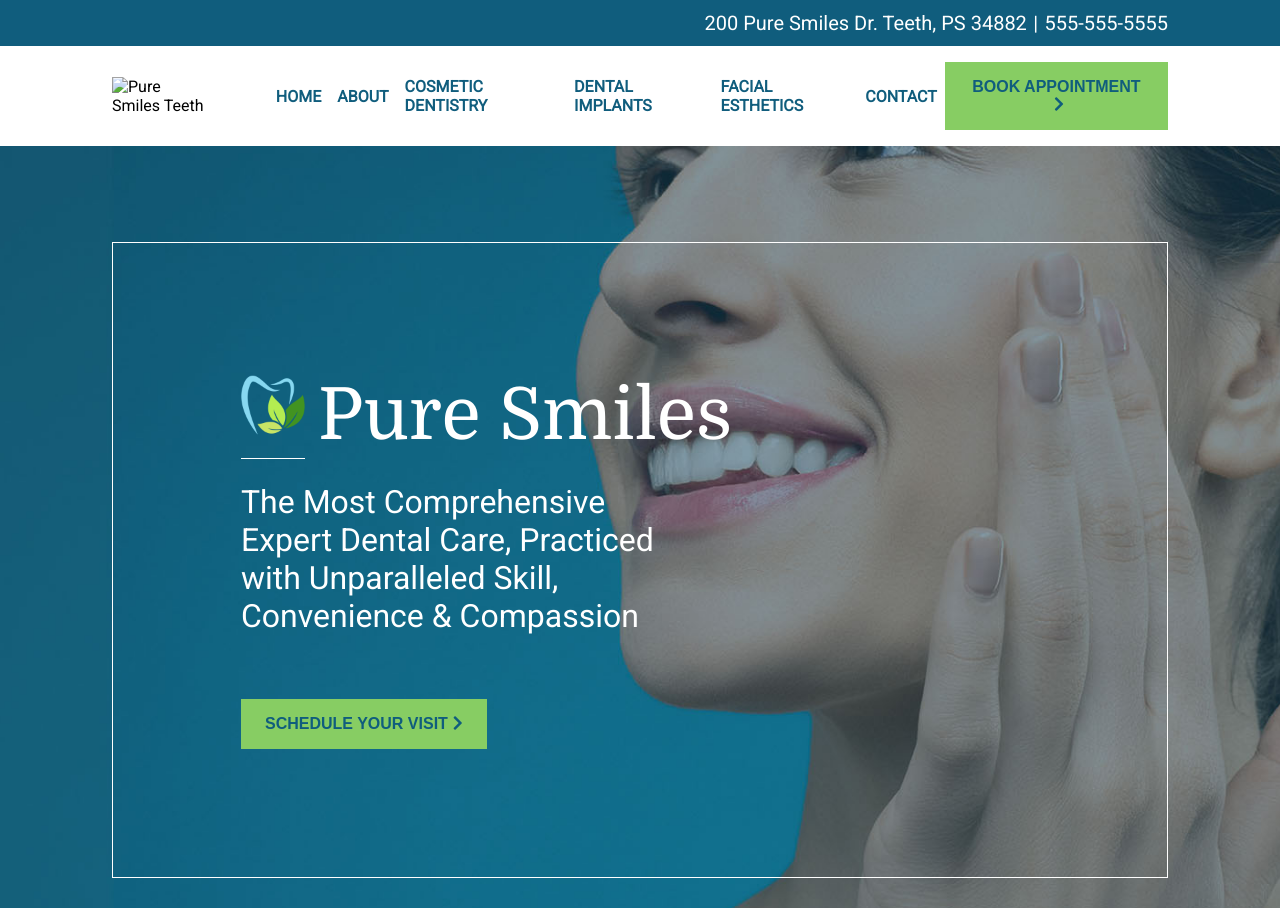
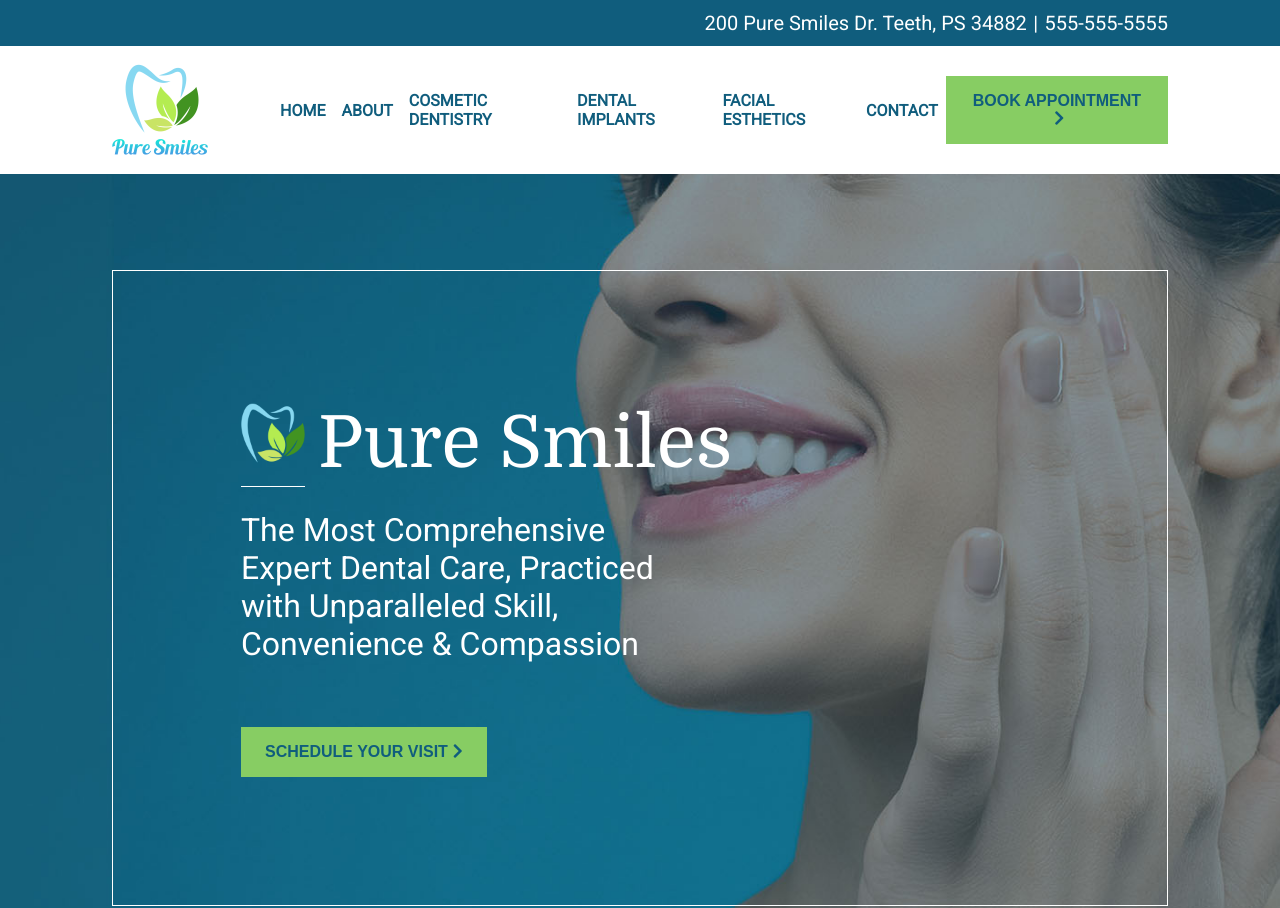
Before and after one commit to Cwander83/monkey_challenge, a plain HTML site: page index.html in a window 1280 px wide. Shown: the top 908 px of the page. Drawn offline with nearby package versions, Linux system fonts and the light colour scheme; files that its build step writes are made by us from their sources; the site is published under a folder, as on GitHub Pages, so addresses that start at the root find nothing; files whose address does not match are found by name.

Commit message:
prod fix

```diff
--- a/index.html
+++ b/index.html
@@ -25,7 +25,7 @@
 		</header>
 
 		<div class="navigation">
-			<img class="header-logo" src="/assets/logo.png" alt="Pure Smiles Teeth" />
+			<img class="header-logo" src="./assets/logo.png" alt="Pure Smiles Teeth" />
 			<nav class="">
 				<ul class="">
 					<li><a href="#">home</a></li>
```
